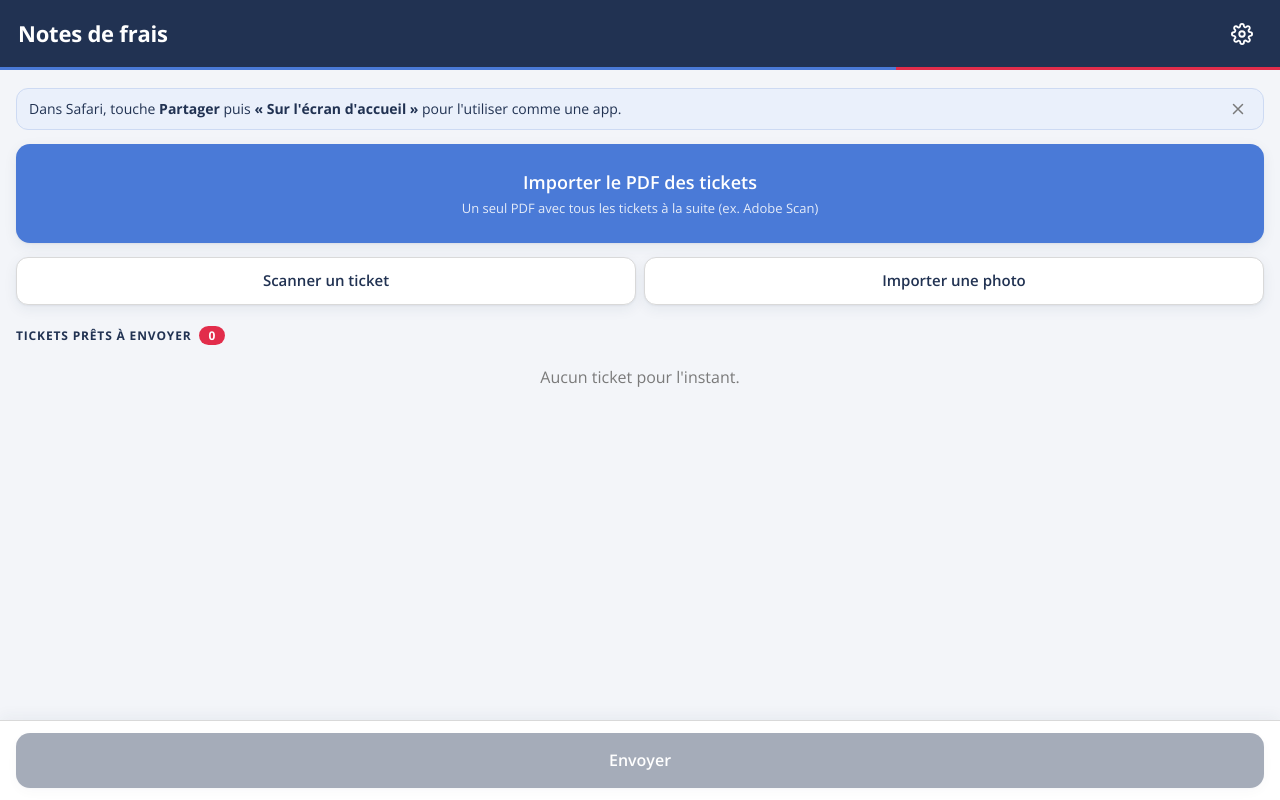
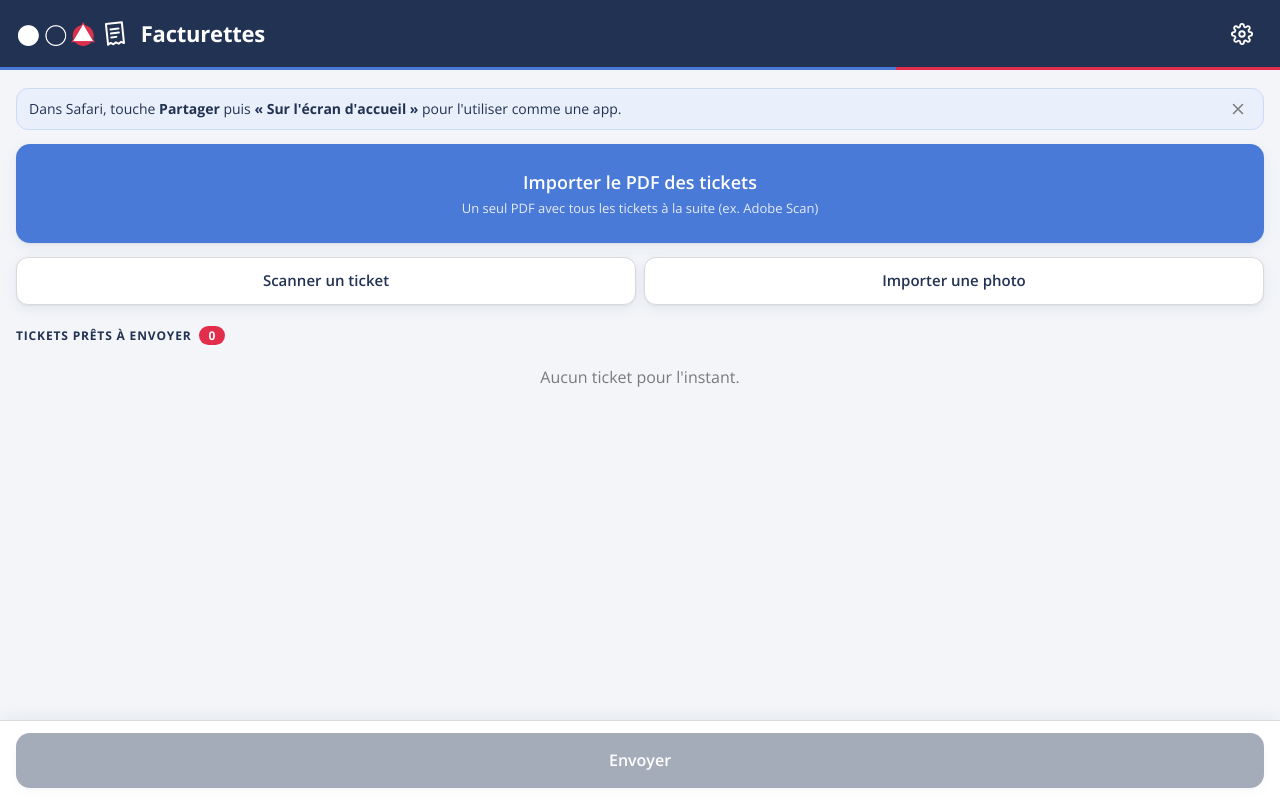
Before and after one commit to arthchav/ndf, a plain HTML site: page index.html in a window 1280 px wide. Drawn offline with nearby package versions, Linux system fonts and the light colour scheme.

Commit message:
L'app s'appelle Facturettes ; logo Meanwhile + ticket de caisse en haut à gauche
Co-Authored-By: Claude Opus 5.5 <noreply@anthropic.com>
Claude-Session: https://claude.ai/code/session_01EpiW8QFkhwM8JP9ujdkXq6

```diff
--- a/index.html
+++ b/index.html
@@ -5,15 +5,15 @@
 <meta name="viewport" content="width=device-width, initial-scale=1, viewport-fit=cover, maximum-scale=1">
 <meta name="apple-mobile-web-app-capable" content="yes">
 <meta name="mobile-web-app-capable" content="yes">
-<meta name="apple-mobile-web-app-title" content="Notes de frais">
+<meta name="apple-mobile-web-app-title" content="Facturettes">
 <meta name="apple-mobile-web-app-status-bar-style" content="black-translucent">
 <meta name="theme-color" content="#213252">
-<link rel="apple-touch-icon" href="apple-touch-icon.png?v=1">
+<link rel="apple-touch-icon" href="apple-touch-icon.png?v=2">
 <link rel="icon" type="image/png" sizes="32x32" href="favicon-32.png?v=1">
 <link rel="manifest" href="manifest.webmanifest">
 <link rel="preconnect" href="https://fonts.googleapis.com"><link rel="preconnect" href="https://fonts.gstatic.com" crossorigin>
 <link href="https://fonts.googleapis.com/css2?family=Open+Sans:wght@400;600;700&display=swap" rel="stylesheet">
-<title>Notes de frais</title>
+<title>Facturettes</title>
 <style>
 /* Charte Meanwhile : marine #213252, bleu #4A7AD7, rouge #E22D4B, texte #4A4A4A, Open Sans */
 :root{--navy:#213252;--navy2:#2c4069;--blue:#4A7AD7;--blueL:#EAF0FB;--red:#E22D4B;--txt:#4A4A4A;--mut:#7A7A7A;--line:#D9D9D9;--bg:#F3F5F9;--panel:#fff;--panel2:#F6F7F9;--ok:#1F9D6B;--warn:#D97A12;--err:#E22D4B;--r:14px;
@@ -25,6 +25,9 @@ html,body{margin:0;height:100%;background:var(--bg);color:var(--txt);font:16px/1
 .screen.active{display:flex}
 .top{display:flex;align-items:center;justify-content:space-between;gap:10px;padding:calc(env(safe-area-inset-top) + 14px) 18px 16px;background:var(--navy);color:#fff;position:relative}
 .top::after{content:"";position:absolute;left:0;right:0;bottom:0;height:3px;background:linear-gradient(90deg,var(--blue) 0 70%,var(--red) 70% 100%)}
+.brandrow{display:flex;align-items:center;gap:12px}
+.top .logo{height:24px;width:auto;display:block}
+.top .receipt{height:26px;width:20px;display:block;margin:0 4px 0 -2px}
 .top h1{margin:0;font-size:22px;font-weight:700;letter-spacing:-.01em;color:#fff}
 .top .sub{font-size:13px;color:rgba(255,255,255,.7);margin-top:2px}
 .top.slim{padding-bottom:14px}
@@ -152,7 +155,7 @@ p.center{margin:-6px 0 0}
 <!-- ===================== ACCUEIL ===================== -->
 <section id="home" class="screen active">
   <header class="top">
-    <div><h1>Notes de frais</h1></div>
+    <div class="brandrow"><img class="logo" src="logo-header.png" alt="Meanwhile"><svg class="receipt" viewBox="0 0 20 26" aria-hidden="true"><path d="M2 2h16v21l-2.67-1.6-2.66 1.6-2.67-1.6-2.67 1.6-2.66-1.6L2 23z" fill="none" stroke="#fff" stroke-width="2" stroke-linejoin="round" transform="rotate(-6 10 13)"/><path d="M6 8h8M6 12h8M6 16h5" stroke="#fff" stroke-width="2" stroke-linecap="round" transform="rotate(-6 10 13)"/></svg><h1>Facturettes</h1></div>
     <button class="icon" id="btnSettings" aria-label="Réglages"><svg width="22" height="22" viewBox="0 0 24 24" fill="none" stroke="currentColor" stroke-width="2" stroke-linecap="round" stroke-linejoin="round" aria-hidden="true"><circle cx="12" cy="12" r="3"/><path d="M19.4 15a1.7 1.7 0 0 0 .3 1.8l.1.1a2 2 0 1 1-2.8 2.8l-.1-.1a1.7 1.7 0 0 0-1.8-.3 1.7 1.7 0 0 0-1 1.5V21a2 2 0 1 1-4 0v-.1a1.7 1.7 0 0 0-1.1-1.5 1.7 1.7 0 0 0-1.8.3l-.1.1a2 2 0 1 1-2.8-2.8l.1-.1a1.7 1.7 0 0 0 .3-1.8 1.7 1.7 0 0 0-1.5-1H3a2 2 0 1 1 0-4h.1a1.7 1.7 0 0 0 1.5-1.1 1.7 1.7 0 0 0-.3-1.8l-.1-.1a2 2 0 1 1 2.8-2.8l.1.1a1.7 1.7 0 0 0 1.8.3H9a1.7 1.7 0 0 0 1-1.5V3a2 2 0 1 1 4 0v.1a1.7 1.7 0 0 0 1 1.5 1.7 1.7 0 0 0 1.8-.3l.1-.1a2 2 0 1 1 2.8 2.8l-.1.1a1.7 1.7 0 0 0-.3 1.8V9a1.7 1.7 0 0 0 1.5 1H21a2 2 0 1 1 0 4h-.1a1.7 1.7 0 0 0-1.5 1z"/></svg></button>
   </header>
   <main class="content">
@@ -278,20 +281,20 @@ p.center{margin:-6px 0 0}
       <summary>Mail 100 % prêt avec un Raccourci iOS</summary>
       <p>Une page web ne peut pas pré-remplir le destinataire d'un mail avec pièces jointes. Un Raccourci le fait :</p>
       <ol>
-        <li>Ouvre l'app <b>Raccourcis</b>, touche <b>+</b> et nomme le raccourci « Notes de frais ».</li>
+        <li>Ouvre l'app <b>Raccourcis</b>, touche <b>+</b> et nomme le raccourci « Facturettes ».</li>
         <li>Ajoute l'action <b>Envoyer un e-mail</b>.</li>
         <li>Destinataire : ton adresse compta. Objet : « Notes de frais ». Dans le message, insère la variable <b>Entrée du raccourci</b> (= les PDF).</li>
         <li>Réglages du raccourci (bouton i) : active <b>Afficher dans la feuille de partage</b>, type accepté : <b>Fichiers</b>.</li>
         <li>Option : désactive « Afficher la fiche de composition » pour un envoi direct.</li>
       </ol>
-      <p>Ensuite : Envoyer, Partager, puis « Notes de frais ». (Les intitulés peuvent varier un peu selon la version d'iOS.)</p>
+      <p>Ensuite : Envoyer, Partager, puis « Facturettes ». (Les intitulés peuvent varier un peu selon la version d'iOS.)</p>
     </details>
     <details class="card">
       <summary>Installer sur l'écran d'accueil</summary>
       <p>Dans Safari : Partager, puis « Sur l'écran d'accueil ». Envoie tes tickets régulièrement : iOS peut effacer les données d'un site non utilisé pendant plusieurs semaines.</p>
     </details>
     <button class="big danger" id="sClear">Supprimer tous les tickets</button>
-    <p class="muted small center">Notes de frais v5.0<br>Tout est traité sur le téléphone.<br>Lecture : réseau de neurones maison (chiffres manuscrits) · Tesseract.js · PDF.js · OpenCV.js</p>
+    <p class="muted small center">Facturettes v5.1<br>Tout est traité sur le téléphone.<br>Lecture : réseau de neurones maison (chiffres manuscrits) · Tesseract.js · PDF.js · OpenCV.js</p>
   </main>
   <footer class="bottom"><button class="big primary" id="setSave">Enregistrer les réglages</button></footer>
 </section>
@@ -780,7 +783,7 @@ function makePdfImage(img,title){
   const content=`q ${pw} 0 0 ${ph} 0 0 cm /Im0 Do Q`;
   obj(5,`<< /Length ${content.length} >>\nstream\n${content}\nendstream`);
   const safeTitle=String(title||'Ticket').replace(/[^\x20-\x7E]/g,'').replace(/[()\\]/g,'');
-  obj(6,`<< /Title (${safeTitle}) /Producer (Notes de frais) >>`);
+  obj(6,`<< /Title (${safeTitle}) /Producer (Facturettes) >>`);
   const xref=len; let x='xref\n0 7\n0000000000 65535 f \n';
   for(let i=1;i<=6;i++) x+=String(offs[i]).padStart(10,'0')+' 00000 n \n';
   push(x+`trailer\n<< /Size 7 /Root 1 0 R /Info 6 0 R >>\nstartxref\n${xref}\n%%EOF\n`);
@@ -1371,7 +1374,7 @@ function shareNow(){
   if(!prepared) return;
   const files=prepared.map(f=>f.file), ids=prepared.map(f=>f.id);
   if(!(navigator.canShare&&navigator.canShare({files}))){ toast('Partage de fichiers non supporté ici : utilise le ZIP',4000); return; }
-  const p=navigator.share({files,title:'Notes de frais'});
+  const p=navigator.share({files,title:'Facturettes'});
   if(settings.email&&navigator.clipboard&&navigator.clipboard.writeText)
     navigator.clipboard.writeText(settings.email).then(()=>toast('Adresse copiée : colle-la dans « À »',4000)).catch(()=>{});
   p.then(()=>{ closeModal(); setTimeout(async()=>{ if(confirm('Envoi terminé ?\nRetirer ces tickets de la liste ?')){ for(const id of ids) await DB.del(id); renderList(); toast('Liste vidée'); } },500); })
@@ -1379,7 +1382,7 @@ function shareNow(){
 }
 function downloadZip(){
   if(!prepared) return;
-  const d=new Date(), name=`Notes_de_frais_${d.getFullYear()}${String(d.getMonth()+1).padStart(2,'0')}${String(d.getDate()).padStart(2,'0')}.zip`;
+  const d=new Date(), name=`Facturettes_${d.getFullYear()}${String(d.getMonth()+1).padStart(2,'0')}${String(d.getDate()).padStart(2,'0')}.zip`;
   const url=URL.createObjectURL(new Blob([makeZip(prepared)],{type:'application/zip'}));
   const a=document.createElement('a'); a.href=url; a.download=name; document.body.appendChild(a); a.click(); a.remove();
   setTimeout(()=>URL.revokeObjectURL(url),60000);
```
Also changed, not shown: logo-header.png (added), manifest.webmanifest.
